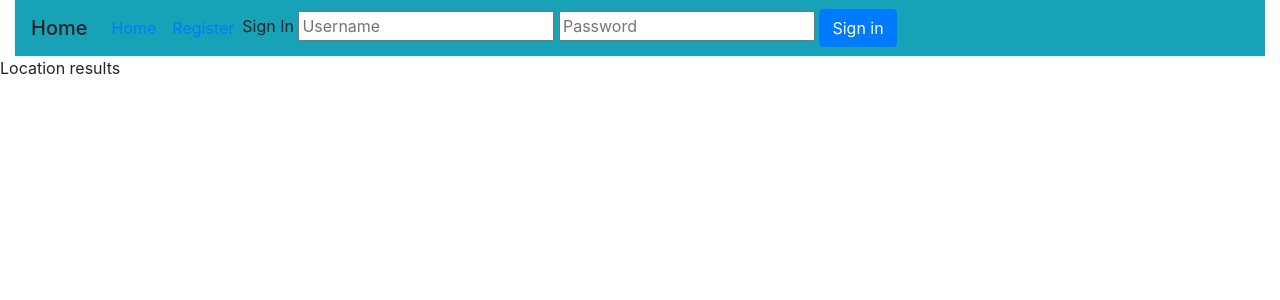
After one commit to JBOWLN2/project1, a Flask app: template templates/locations.html in a window 1280 px wide. The commit adds this page. Shown: the top 300 px of the page. Run offline with Flask 2, Linux system fonts and the light colour scheme; the template is opened without the code that fills it, so the values that code supplies are empty; some libraries are stand-ins or nearby versions.

Commit message:
placed the log in to the navbar

```diff
--- a/application.py
+++ b/application.py
@@ -32,6 +32,8 @@ db = scoped_session(sessionmaker(bind=engine))
 @app.route("/")
 def index():
     #return "Project 1: TODO"
+
+    session['found'] = False
     return render_template("home.html")
 
 
@@ -57,11 +59,42 @@ def login():
         {"u": username, "p": password})
     db.commit()
 
-    return str(result.rowcount)
+    session['logged_in'] = True
+    #return str(result.rowcount)
 
-@app.route("/search")
+@app.route("/search", methods=["POST"])
 def search():
-    return render_template("search.html")
+        session["found"] = False
+        if not session['logged_in']:
+            return 'error, please login'
+        else:
+            session["found"] = True
+            search_term = request.form.get("loc_search")
+            query = "SELECT * FROM zips WHERE city LIKE '%"+search_term+"%' OR zip LIKE '%"+search_term+"%'"
+
+            query_results = db.execute(query)
+            db.commit()
+            results = []
+            for row in query_results:
+                results.append(row)
+            print(results)
+            return render_template("home.html", results=results)
+
+@app.route("/location/<zipcode>")
+def location(zipcode):
+    if zipcode == '':
+        return "error"
+    else:
+        query_results = db.execute("SELECT * FROM zips where zip=:z", {"z": zipcode})
+        db.commit()
+
+        results = []
+        for row in query_results:
+            results.append(row)
+
+        results = results[0]
+
+        return render_template("locations.html", results=results)
 
 @app.route("/nav")
 def nav():
--- a/templates/layout.html
+++ b/templates/layout.html
@@ -17,9 +17,17 @@
                             <li class="nav-item"><a class="nav-link" href="{{ url_for('index') }}">Home</a></li>
                             <li class="nav-item"><a class="nav-link" href="{{ url_for('register') }}">Register</a></li>
                         </ul>
-                        <form class="form-inline my-2 my-lg-0">
-                            <input class="form-control mr-sm-2" type="search" placeholder="Search" aria-label="Search">
+                        <form method="POST" action="/search" class="form-inline my-2 my-lg-0">
+                            {% if session['logged_in'] %}
+                            <input name="loc_search" class="form-control mr-sm-2" type="search" placeholder="Search" aria-label="Search">
                             <button class="btn btn-outline-success my-2 my-sm-0" type="submit">Search</button>
+                            {% endif %}
+                        </form>
+                        <form action="{{ url_for('login') }}" method="post">
+                            <span>Sign In</span>
+                            <input type="text" name="username" placeholder="Username" />
+                            <input type="password" name="password" placeholder="Password" />
+                            <button type="submit" class="btn btn-primary">Sign in</button>
                         </form>
                     </nav>
                 </div>
--- /dev/null
+++ b/templates/locations.html
@@ -0,0 +1,18 @@
+{% extends "layout.html" %}
+
+{% block content %}
+
+<p>Location results</p>
+
+{% if results %}
+<div>{{results.zip}}</div>
+<div>{{results.city}}</div>
+<div>{{results.state}}</div>
+<div>{{results.lat}}</div>
+<div>{{results.long}}</div>
+<div>{{results.pop}}</div>
+{% endif %}
+
+<!-- put check in form here -->
+
+{% endblock %}
```
Also changed, not shown: templates/home.html (+5 -10 lines), templates/searchlocs.html (deleted, +0 -7 lines), 2 other files.
